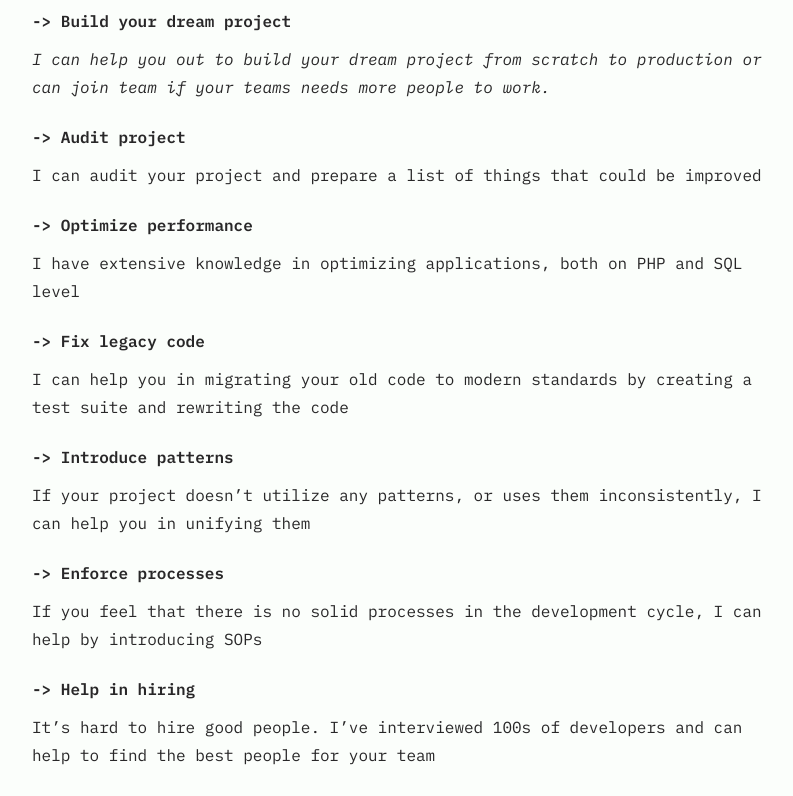
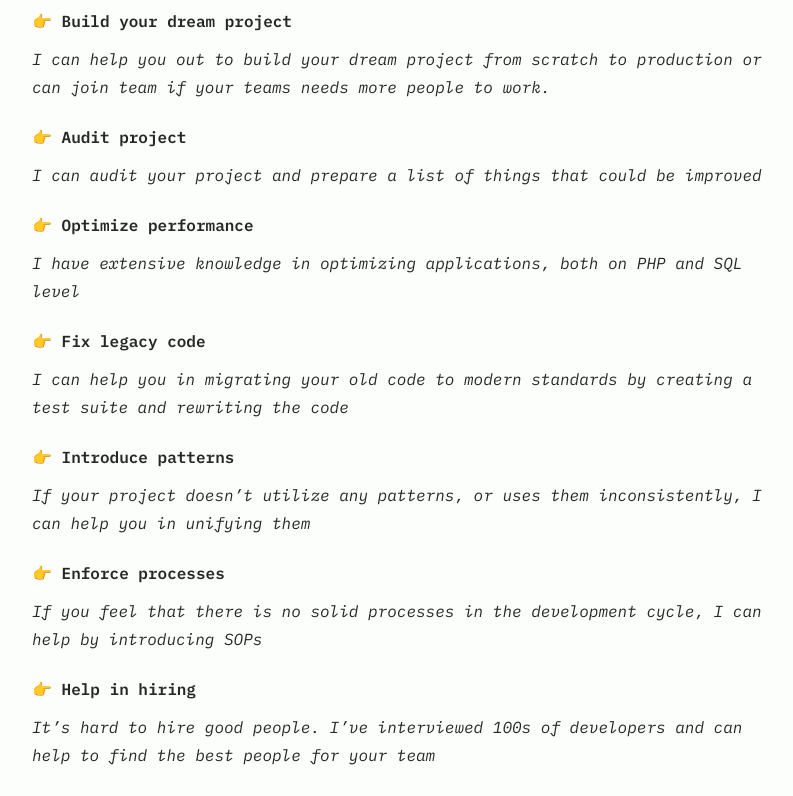
Before and after one commit to kkz6/devkarti, an Astro site: page /hireme in a window 1280 px wide. Shown: the part 704-1500 px from the top of the page, without its empty margins (240-1033 px from the left). Built offline with nearby package versions, Linux system fonts and the light colour scheme; Astro itself is replaced by a stand-in of ours.

Commit message:
hire me page added

```diff
--- a/src/pages/hireme.md
+++ b/src/pages/hireme.md
@@ -19,31 +19,31 @@ title: "Hire Me"
 
 ### <span role="img">👇</span> Here's some of the stuff I can help you with
 
-#### -> Build your dream project
+#### <span role="img">👉</span> Build your dream project
 
 _I can help you out to build your dream project from scratch to production or can join team if your teams needs more
 people to work._
 
-#### -> Audit project
+#### <span role="img">👉</span> Audit project
 
-I can audit your project and prepare a list of things that could be improved
+_I can audit your project and prepare a list of things that could be improved_
 
-#### -> Optimize performance
+#### <span role="img">👉</span> Optimize performance
 
-I have extensive knowledge in optimizing applications, both on PHP and SQL level
+_I have extensive knowledge in optimizing applications, both on PHP and SQL level_
 
-#### -> Fix legacy code
+#### <span role="img">👉</span> Fix legacy code
 
-I can help you in migrating your old code to modern standards by creating a test suite and rewriting the code
+_I can help you in migrating your old code to modern standards by creating a test suite and rewriting the code_
 
-#### -> Introduce patterns
+#### <span role="img">👉</span> Introduce patterns
 
-If your project doesn't utilize any patterns, or uses them inconsistently, I can help you in unifying them
+_If your project doesn't utilize any patterns, or uses them inconsistently, I can help you in unifying them_
 
-#### -> Enforce processes
+#### <span role="img">👉</span> Enforce processes
 
-If you feel that there is no solid processes in the development cycle, I can help by introducing SOPs
+_If you feel that there is no solid processes in the development cycle, I can help by introducing SOPs_
 
-#### -> Help in hiring
+#### <span role="img">👉</span> Help in hiring
 
-It's hard to hire good people. I've interviewed 100s of developers and can help to find the best people for your team
+_It's hard to hire good people. I've interviewed 100s of developers and can help to find the best people for your team_
```
